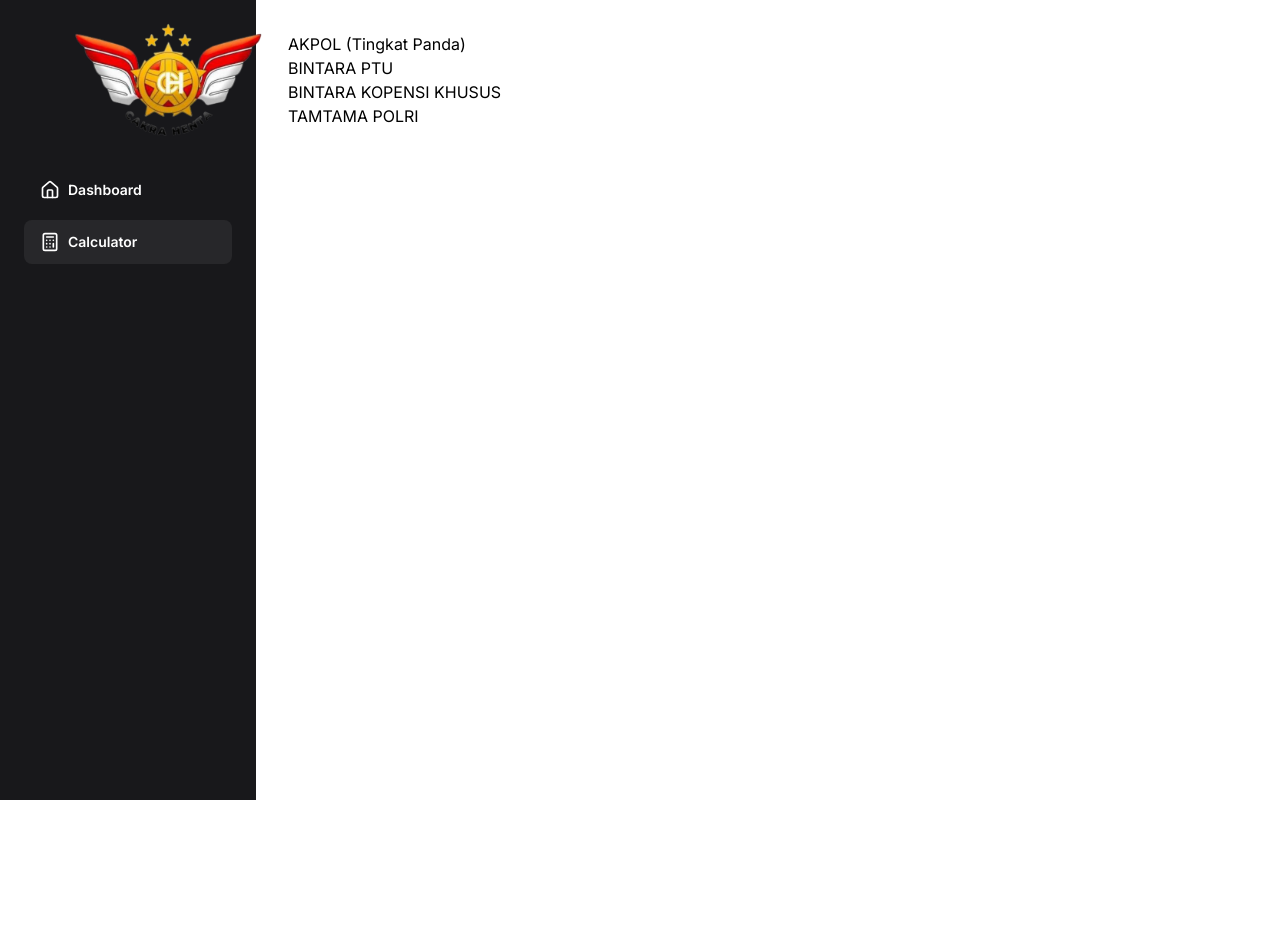
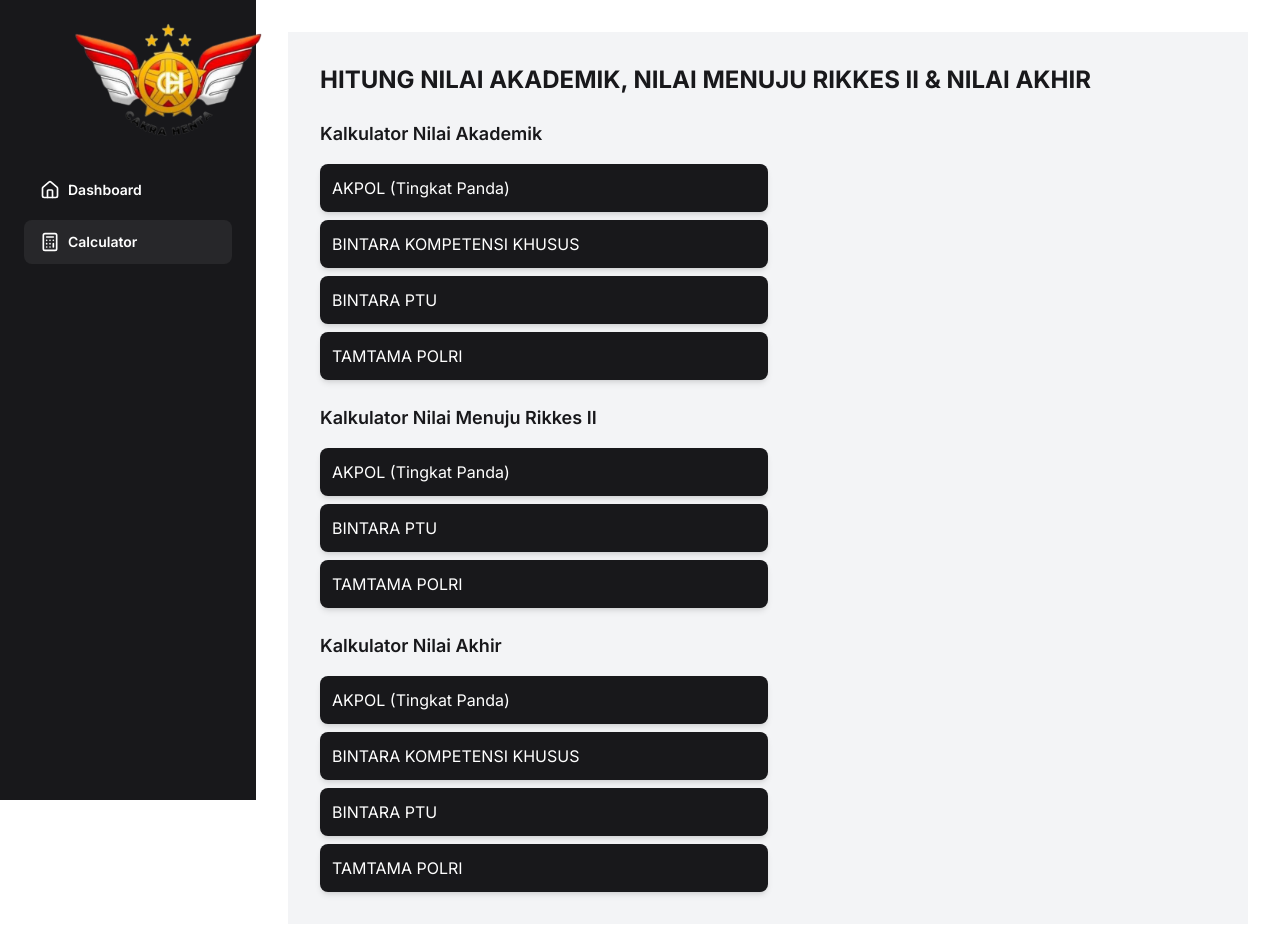
Before and after one commit to alwirifa/kalkulatorPolri, a Next.js app: page /dashboard/calculator in a window 1280 px wide. Shown: the top 940 px of the page. Before the commit the page ends 800 px from the top, so only its background shows below. Built offline with nearby package versions, Linux system fonts and the light colour scheme.

Commit message:
add dashboard

```diff
--- a/app/calculator/page.tsx
+++ b/app/calculator/page.tsx
@@ -5,7 +5,7 @@ import React from 'react'
 
 type Props = {}
 
-const page = (props: Props) => {
+const Calculator = (props: Props) => {
   return (
     <div className="flex flex-col gap-6 p-8 bg-gray-100 min-h-screen">
       <h1 className="text-2xl font-bold text-zinc-900">HITUNG NILAI AKADEMIK, NILAI MENUJU RIKKES II & NILAI AKHIR</h1>
@@ -86,4 +86,4 @@ const page = (props: Props) => {
   )
 }
 
-export default page
+export default Calculator
--- a/app/dashboard/calculator/page.tsx
+++ b/app/dashboard/calculator/page.tsx
@@ -1,3 +1,4 @@
+import Calculator from '@/app/calculator/page'
 import React from 'react'
 
 type Props = {}
@@ -5,10 +6,7 @@ type Props = {}
 const page = (props: Props) => {
     return (
         <div>
-            <p>AKPOL (Tingkat Panda)</p>
-            <p>BINTARA PTU</p>
-            <p>BINTARA KOPENSI KHUSUS</p>
-            <p>TAMTAMA POLRI</p>
+            <Calculator />
         </div>
     )
 }
--- a/app/dashboard/page.tsx
+++ b/app/dashboard/page.tsx
@@ -4,7 +4,7 @@ type Props = {}
 
 const page = (props: Props) => {
   return (
-    <div>page</div>
+    <div></div>
   )
 }
 
```
